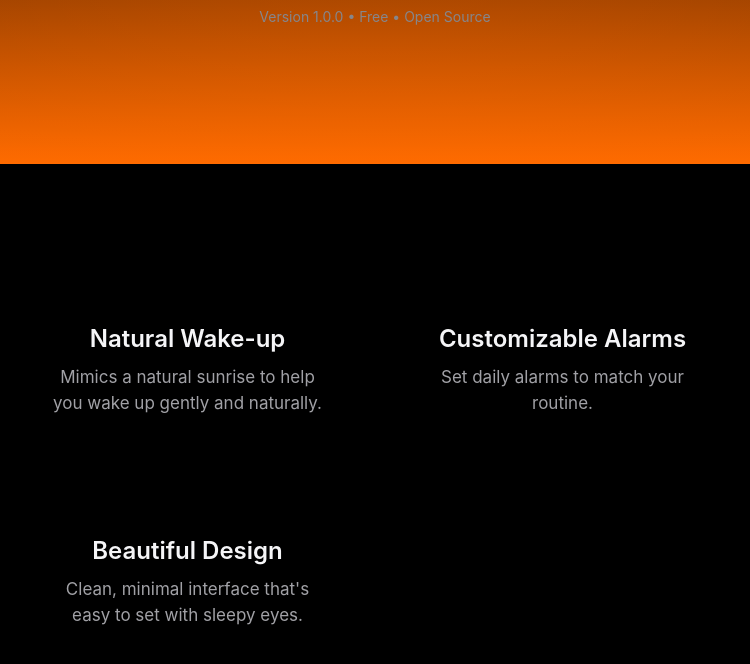
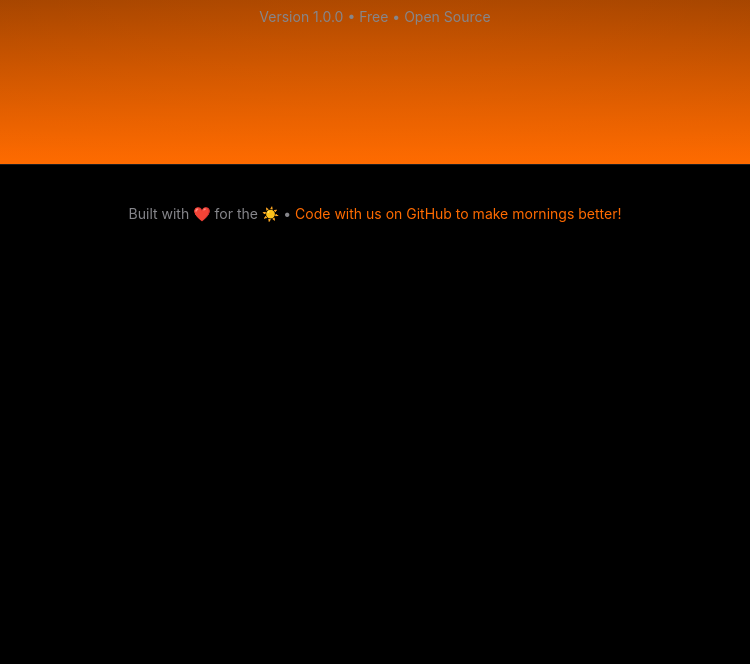
Before and after one commit to sunnyscreen/sunrisealarm, an Electron app: page index.html in a window 750 px wide. Shown: the part 636-1300 px from the top of the page. After the commit the page ends 898 px from the top, so only its background shows below. Drawn offline with Linux system fonts and the light colour scheme; no server answers.

Commit message:
Update index.html
Remove features section. Refine footer text.

```diff
--- a/index.html
+++ b/index.html
@@ -268,25 +268,8 @@
         </div>
     </section>
 
-    <section class="features">
-        <div class="features-grid">
-            <div class="feature">
-                <h3>Natural Wake-up</h3>
-                <p>Mimics a natural sunrise to help you wake up gently and naturally.</p>
-            </div>
-            <div class="feature">
-                <h3>Customizable Alarms</h3>
-                <p>Set daily alarms to match your routine.</p>
-            </div>
-            <div class="feature">
-                <h3>Beautiful Design</h3>
-                <p>Clean, minimal interface that's easy to set with sleepy eyes.</p>
-            </div>
-        </div>
-    </section>
-
     <footer>
-        <p>Built with ❤️ using Electron • <a href="https://github.com/bradnemer/sunnyscreen" style="color: #ff6b00; text-decoration: none;">View on GitHub</a></p>
+        <p>Built with ❤️ for the ☀️ • <a href="https://github.com/bradnemer/sunnyscreen" style="color: #ff6b00; text-decoration: none;">Code with us on GitHub to make mornings better!</a></p>
     </footer>
 </body>
 </html>
```
